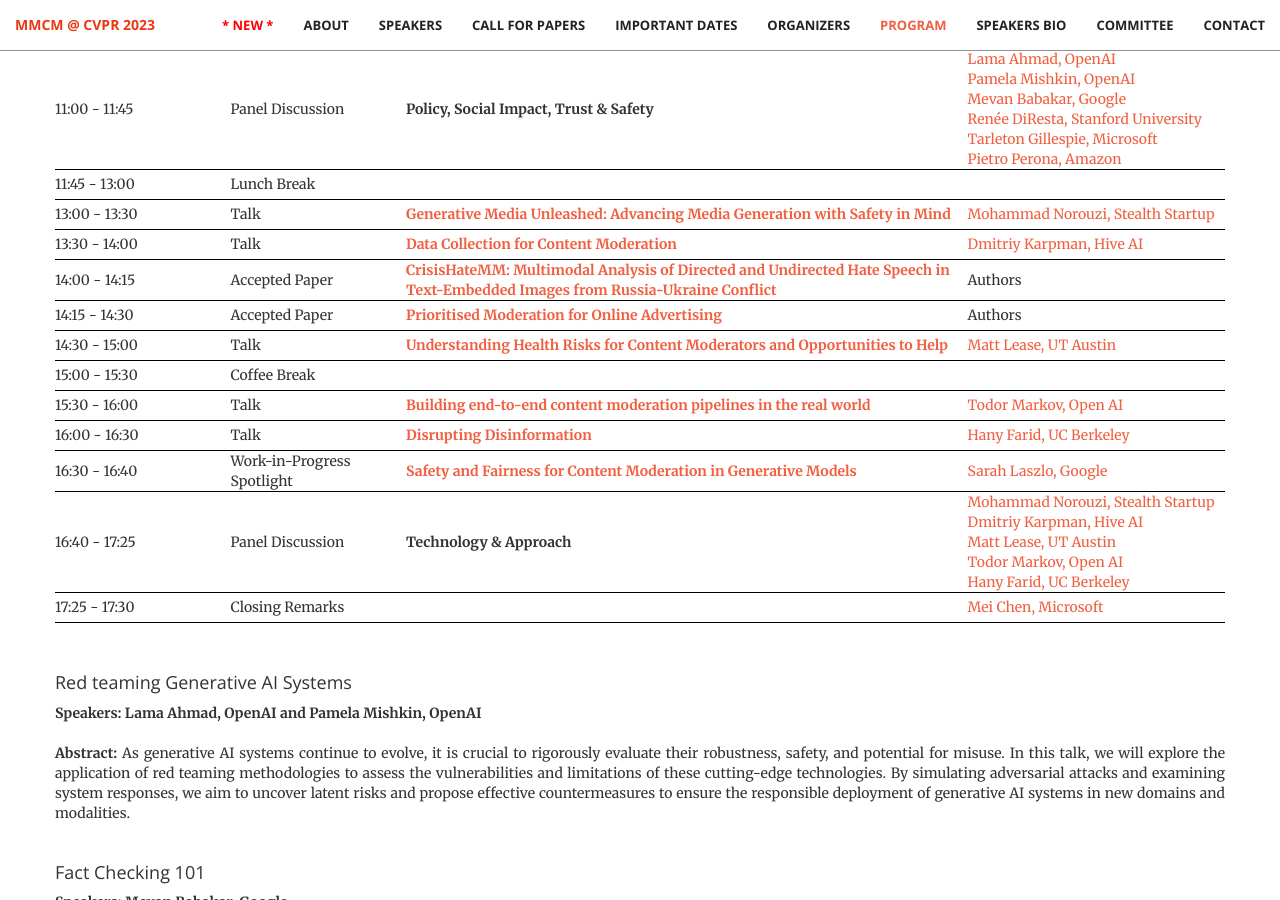
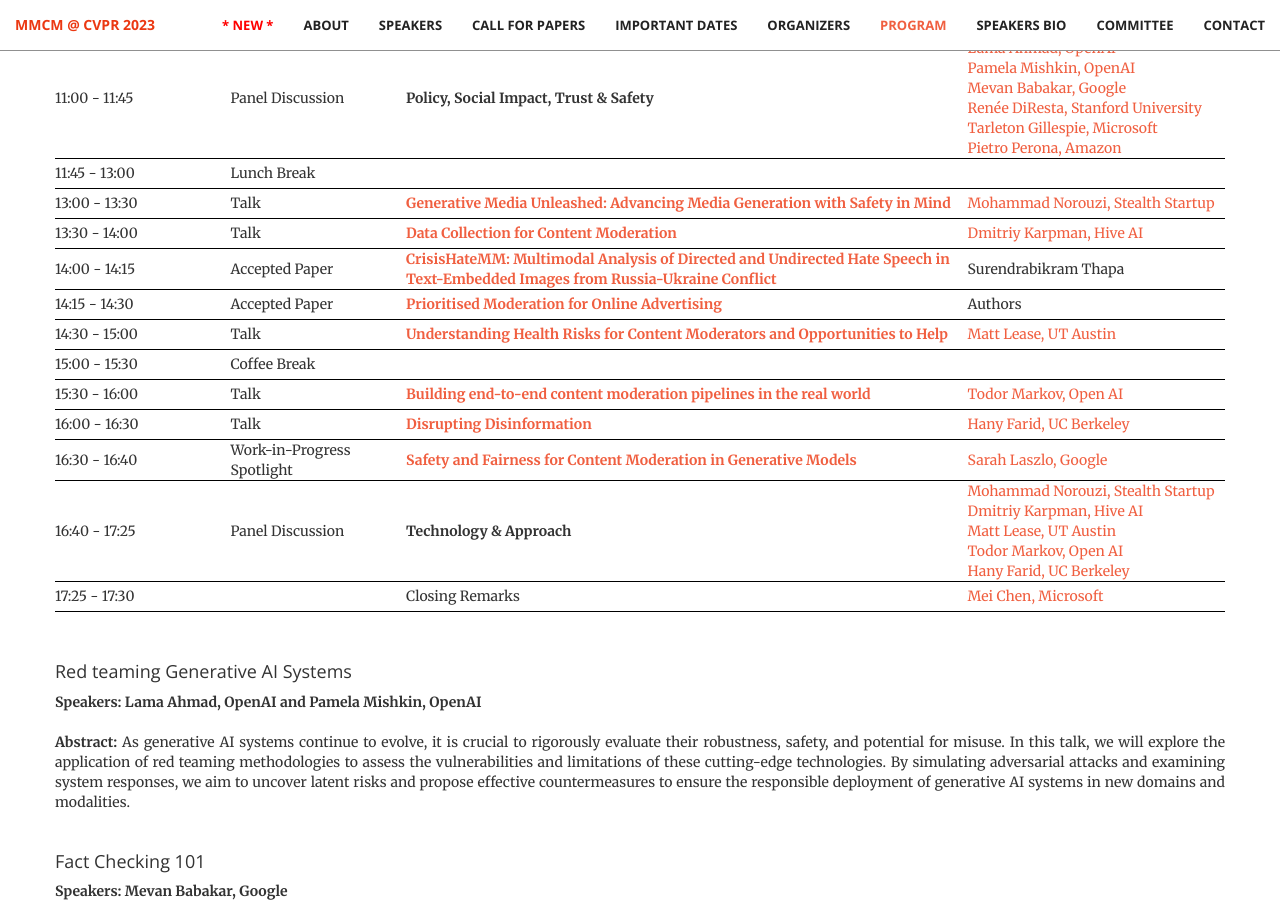
Before and after one commit to multimodal-content-moderation/multimodal-content-moderation.github.io, a Jekyll site: the page built from index.html, in a window 1280 px wide and 900 px high, scrolled down 5592 px. Built offline with Jekyll 4.4.1, drawn with Linux system fonts in a browser that asks for light colours.

Commit message:
update program

```diff
--- a/_includes/program.html
+++ b/_includes/program.html
@@ -20,8 +20,8 @@
                     </tr>
                     <tr style="border-bottom: 1px solid black; height: 30px">
                         <td>08:30 - 08:45</td>
+                        <td></td>
                         <td>Opening Remarks and Logistics for the Day</td>
-                        <td></td>
                         <td><a class="page-scroll" href="#O1">Mei Chen, Microsoft</a></td>
                     </tr>
                     <tr style="border-bottom: 1px solid black; height: 30px">
@@ -106,7 +106,7 @@
                         <td style="padding-right: 2px"><b><a class="page-scroll" href="#talk_6">CrisisHateMM: Multimodal Analysis of Directed and
                             Undirected Hate Speech in Text-Embedded Images from Russia-Ukraine Conflict</a></b>
                         </td>
-                        <td>Authors</td>
+                        <td>Surendrabikram Thapa</td>
                     </tr>
                     <tr style="border-bottom: 1px solid black; height: 30px">
                         <td>14:15 - 14:30</td>
@@ -164,8 +164,8 @@
                     </tr>
                     <tr style="border-bottom: 1px solid black; height: 30px">
                         <td>17:25 - 17:30</td>
-                        <td>Closing Remarks
-                        <td> </td>
+                        <td></td>
+                        <td>Closing Remarks</td>
                         <td><a class="page-scroll" href="#O1">Mei Chen, Microsoft</a></td>
                     </tr>
 
```
